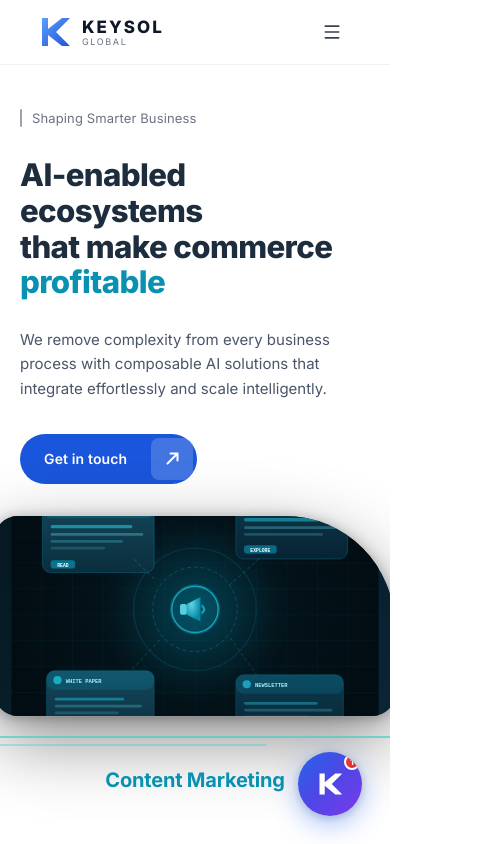
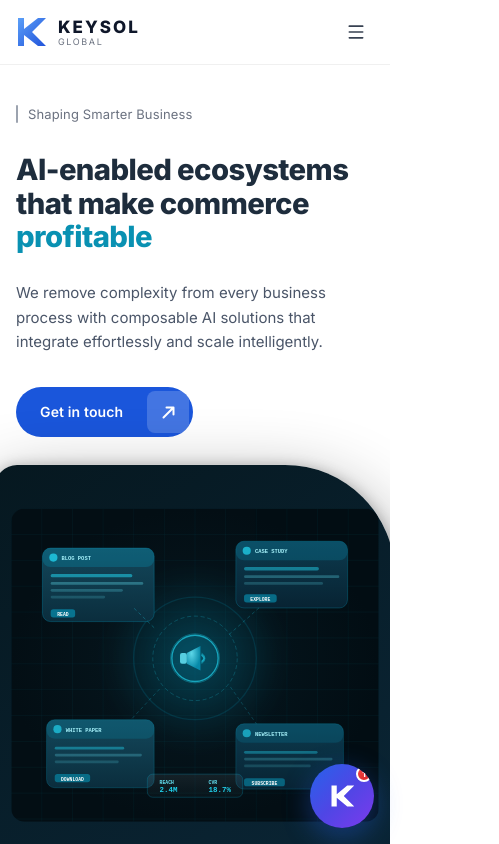
Before and after one commit to terminatorsentinel/Keysol-Global, a Next.js app: page / in a window 390 px wide. Shown: the top 844 px of the page, 499 px wide, since content can reach past the window. Built offline with nearby package versions, Linux system fonts and the light colour scheme.

Commit message:
feat: complete mobile optimisation — same desktop design, scaled perfectly for mobile

```diff
--- a/app/globals.css
+++ b/app/globals.css
@@ -97,7 +97,16 @@ body {
 }
 
 /* ─────────────────────────────────────────
+   GLOBAL: Prevent horizontal overflow
+───────────────────────────────────────── */
+html, body {
+  overflow-x: hidden;
+  max-width: 100vw;
+}
+
+/* ─────────────────────────────────────────
    MOBILE RESPONSIVE OVERRIDES (< 768px)
+   Goal: same desktop design, scaled to fit
 ───────────────────────────────────────── */
 
 /* Hero */
@@ -109,40 +118,44 @@ body {
 }
 
 @media (max-width: 768px) {
+
+  /* ── HERO ── */
+  .hero-outer-pad {
+    padding-left: 16px !important;
+    padding-right: 16px !important;
+  }
   .hero-grid {
     grid-template-columns: 1fr !important;
     min-height: auto !important;
-    padding-top: 24px !important;
-    padding-bottom: 40px !important;
-    gap: 32px !important;
+    padding-top: 20px !important;
+    padding-bottom: 36px !important;
+    gap: 28px !important;
   }
   .hero-text {
     max-width: 100% !important;
   }
   .hero-text h1 {
     white-space: normal !important;
-    font-size: clamp(1.9rem, 8vw, 2.6rem) !important;
+    font-size: clamp(1.8rem, 7.5vw, 2.4rem) !important;
   }
   .hero-text-animated {
     white-space: normal !important;
-    font-size: clamp(1.9rem, 8vw, 2.6rem) !important;
+    font-size: clamp(1.8rem, 7.5vw, 2.4rem) !important;
   }
   .hero-card-mobile {
     display: flex !important;
-    justify-content: center;
+    justify-content: center !important;
     padding-right: 0 !important;
   }
   .hero-card-mobile > div {
-    width: 280px !important;
-    height: 280px !important;
+    width: min(340px, 90vw) !important;
   }
-  /* Fix outer hero container padding */
-  .hero-outer-pad {
-    padding-left: 20px !important;
-    padding-right: 20px !important;
+  .hero-card-mobile > div > div:first-child {
+    width: min(340px, 90vw) !important;
+    height: min(340px, 90vw) !important;
   }
 
-  /* Blog cards */
+  /* ── BLOG / CTA SECTION ── */
   .blog-cards-grid {
     grid-template-columns: 1fr !important;
   }
@@ -151,23 +164,23 @@ body {
     gap: 16px !important;
   }
   .blog-section-padding {
-    padding: 60px 20px 48px !important;
+    padding: 52px 16px 40px !important;
   }
 
-  /* Newsletter */
+  /* ── NEWSLETTER ── */
   .newsletter-wrapper {
     flex-direction: column !important;
     min-height: auto !important;
   }
   .newsletter-left {
     flex: none !important;
-    min-height: 140px !important;
+    min-height: 120px !important;
     width: 100% !important;
   }
   .newsletter-right {
     flex: none !important;
     width: 100% !important;
-    padding: 40px 24px !important;
+    padding: 36px 20px !important;
   }
   .newsletter-form {
     flex-direction: column !important;
@@ -180,37 +193,136 @@ body {
   }
   .newsletter-form button {
     border-radius: 10px !important;
-    padding: 15px 24px !important;
+    padding: 14px 20px !important;
   }
 
-  /* Footer */
+  /* ── FOOTER ── */
   .footer-main-padding {
-    padding: 40px 20px 28px !important;
+    padding: 36px 16px 24px !important;
   }
   .footer-grid {
     grid-template-columns: 1fr 1fr !important;
-    gap: 32px 20px !important;
+    gap: 28px 16px !important;
   }
   .footer-col-logo {
     grid-column: 1 / -1 !important;
   }
   .footer-bottom-bar {
     flex-direction: column !important;
-    gap: 12px !important;
+    gap: 10px !important;
     align-items: flex-start !important;
-    padding: 16px 20px !important;
+    padding: 14px 16px !important;
   }
   .footer-bottom-links {
     flex-wrap: wrap !important;
-    gap: 8px !important;
-  }
-  .footer-bottom-links span[style*="margin: 0 10px"] {
-    margin: 0 6px !important;
+    gap: 6px !important;
   }
 
-  /* General section padding */
+  /* ── STATS SECTION ── */
+  .stats-content-grid {
+    grid-template-columns: 1fr !important;
+    gap: 40px !important;
+  }
+  .stats-cards-grid {
+    grid-template-columns: 1fr 1fr !important;
+    gap: 14px !important;
+  }
+  .stats-section-pad {
+    padding: 64px 16px !important;
+  }
+  .stat-card-inner {
+    padding: 28px 20px !important;
+  }
+  .stat-number {
+    font-size: 36px !important;
+  }
+
+  /* ── PROCESS SECTION ── */
+  .process-steps-grid {
+    grid-template-columns: 1fr 1fr !important;
+    gap: 16px !important;
+  }
+  .process-section-pad {
+    padding: 64px 16px !important;
+  }
+  .process-step-pad {
+    padding: 28px 20px !important;
+  }
+  .process-connector-line {
+    display: none !important;
+  }
+
+  /* ── WHO WE SERVE ── */
+  .who-serve-section-pad {
+    padding: 64px 16px !important;
+  }
+  .who-serve-grid {
+    grid-template-columns: 1fr !important;
+    gap: 16px !important;
+  }
+
+  /* ── TESTIMONIALS ── */
+  .testimonials-card-grid {
+    grid-template-columns: 1fr !important;
+  }
+  .testimonials-photo-panel {
+    display: none !important;
+  }
+  .testimonials-text-pad {
+    padding: 36px 24px !important;
+  }
+  .testimonials-section-pad {
+    padding: 0 16px !important;
+  }
+
+  /* ── TRUST LOGOS ── */
+  .trust-logos-pad {
+    padding: 40px 16px !important;
+  }
+  .trust-logos-grid {
+    flex-wrap: wrap !important;
+    gap: 20px 24px !important;
+    justify-content: center !important;
+  }
+
+  /* ── INDUSTRIES GRID ── */
+  .industries-grid {
+    grid-template-columns: 1fr 1fr !important;
+    gap: 12px !important;
+  }
+
+  /* ── SERVICES GRID ── */
+  .services-grid {
+    grid-template-columns: 1fr !important;
+  }
+
+  /* ── SOLUTIONS SHOWCASE ── */
+  .solutions-tabs {
+    overflow-x: auto !important;
+    -webkit-overflow-scrolling: touch !important;
+    scrollbar-width: none !important;
+  }
+  .solutions-tabs::-webkit-scrollbar {
+    display: none !important;
+  }
+
+  /* ── CHATBOT ── */
+  .keysol-chatbot-window {
+    width: calc(100vw - 32px) !important;
+    height: 70vh !important;
+    bottom: 80px !important;
+    right: 16px !important;
+    left: 16px !important;
+    border-radius: 20px !important;
+  }
+  .keysol-chatbot-trigger {
+    bottom: 16px !important;
+    right: 16px !important;
+  }
+
+  /* ── GENERAL ── */
   .section-mobile-pad {
-    padding-left: 20px !important;
-    padding-right: 20px !important;
+    padding-left: 16px !important;
+    padding-right: 16px !important;
   }
 }
--- a/components/layout/keysol-chatbot.tsx
+++ b/components/layout/keysol-chatbot.tsx
@@ -757,7 +757,7 @@ export function KeySolChatbot() {
   return (
     <>
       {/* ── FAB Button ───────────────────────────────────────────── */}
-      <div style={{ position: "fixed", bottom: 28, right: 28, zIndex: 9999 }}>
+      <div className="keysol-chatbot-trigger" style={{ position: "fixed", bottom: 28, right: 28, zIndex: 9999 }}>
         <AnimatePresence>
           {!isOpen && (
             <motion.div
@@ -869,6 +869,7 @@ export function KeySolChatbot() {
             animate={{ opacity: 1, scale: 1, y: 0 }}
             exit={{ opacity: 0, scale: 0.88, y: 24 }}
             transition={{ type: "spring", stiffness: 340, damping: 28 }}
+            className="keysol-chatbot-window"
             style={{
               position: "fixed", bottom: 28, right: 28,
               width: 420, height: 660,
--- a/components/layout/navbar.tsx
+++ b/components/layout/navbar.tsx
@@ -44,7 +44,7 @@ export function Navbar() {
         isScrolled ? "shadow-[0_1px_0_0_#e5e7eb]" : "border-b border-[#f0f0f0]"
       )}
     >
-      <div style={{ maxWidth: 1440, margin: "0 auto", padding: "0 40px" }}>
+      <div style={{ maxWidth: 1440, margin: "0 auto", padding: "0 40px" }} className="section-mobile-pad">
         <nav className="flex items-center justify-between" style={{ height: 64 }}>
 
           <Link href="/" className="flex items-center gap-2.5 flex-shrink-0">
@@ -276,18 +276,37 @@ export function Navbar() {
             exit={{ opacity: 0, height: 0 }}
             className="lg:hidden bg-white border-t border-gray-100 overflow-hidden"
           >
-            <div style={{ padding: "8px 24px" }}>
+            <div style={{ padding: "8px 16px 16px" }}>
               {navItems.map((item) => (
                 <Link
                   key={item.name}
                   href={item.href}
-                  className="flex items-center px-3 py-3 text-[#374151] text-sm font-medium hover:bg-[#F0F7FF] hover:text-[#1A56DB] rounded-lg transition-colors"
+                  className="flex items-center px-3 py-3.5 text-[#374151] text-sm font-medium hover:bg-[#F0F7FF] hover:text-[#1A56DB] rounded-lg transition-colors"
                   onClick={() => setIsMobileMenuOpen(false)}
                 >
                   {item.name}
                   {item.hasDropdown && <ChevronDown className="w-3.5 h-3.5 ml-1 text-[#9CA3AF]" />}
                 </Link>
               ))}
+              <div style={{ borderTop: "1px solid #F1F5F9", marginTop: 8, paddingTop: 12 }}>
+                <Link
+                  href="/consultation/"
+                  onClick={() => setIsMobileMenuOpen(false)}
+                  style={{
+                    display: "block",
+                    background: "#2563EB",
+                    color: "white",
+                    borderRadius: 10,
+                    padding: "13px 20px",
+                    fontSize: 14,
+                    fontWeight: 600,
+                    textDecoration: "none",
+                    textAlign: "center",
+                  }}
+                >
+                  Book Free Consultation
+                </Link>
+              </div>
             </div>
           </motion.div>
         )}
--- a/components/sections/process-section.tsx
+++ b/components/sections/process-section.tsx
@@ -83,7 +83,7 @@ export function ProcessSection() {
   const [hoveredIndex, setHoveredIndex] = useState<number | null>(null);
 
   return (
-    <section ref={ref} style={{
+    <section ref={ref} className="process-section-pad" style={{
       width: "100%",
       background: "linear-gradient(180deg, #ffffff 0%, #f8fafc 50%, #ffffff 100%)",
       padding: "120px 0",
@@ -160,10 +160,11 @@ export function ProcessSection() {
         </div>
 
         {/* Steps grid */}
-        <div style={{ display: "grid", gridTemplateColumns: "repeat(4, 1fr)", gap: 24, position: "relative" }}>
+        <div className="process-steps-grid" style={{ display: "grid", gridTemplateColumns: "repeat(4, 1fr)", gap: 24, position: "relative" }}>
 
           {/* Connecting line */}
           <motion.div
+            className="process-connector-line"
             initial={{ scaleX: 0 }}
             animate={inView ? { scaleX: 1 } : {}}
             transition={{ duration: 1.2, delay: 0.5, ease: "easeInOut" }}
@@ -182,6 +183,7 @@ export function ProcessSection() {
           {steps.map((step, i) => (
             <motion.div
               key={i}
+              className="process-step-pad"
               initial={{ y: 50 }}
               animate={inView ? { y: 0 } : {}}
               transition={{ duration: 0.7, delay: 0.2 + i * 0.12, type: "spring", stiffness: 90 }}
--- a/components/sections/stats-section.tsx
+++ b/components/sections/stats-section.tsx
@@ -289,7 +289,7 @@ export function StatsSection() {
   ];
 
   return (
-    <section ref={ref} style={{
+    <section ref={ref} className="stats-section-pad" style={{
       width: "100%",
       background: "linear-gradient(180deg, #fafafa 0%, #f8fafc 50%, #fafafa 100%)",
       padding: "120px 0",
@@ -315,7 +315,7 @@ export function StatsSection() {
       />
 
       <div style={{ maxWidth: 1200, margin: "0 auto", padding: "0 48px", position: "relative", zIndex: 10 }}>
-        <div style={{ display: "grid", gridTemplateColumns: "1fr 1fr", gap: 100, alignItems: "center" }}>
+        <div className="stats-content-grid" style={{ display: "grid", gridTemplateColumns: "1fr 1fr", gap: 100, alignItems: "center" }}>
 
           {/* Left — Content */}
           <div>
@@ -451,7 +451,7 @@ export function StatsSection() {
           </div>
 
           {/* Right — Stats Grid */}
-          <div style={{ display: "grid", gridTemplateColumns: "repeat(2, 1fr)", gap: 24 }}>
+          <div className="stats-cards-grid" style={{ display: "grid", gridTemplateColumns: "repeat(2, 1fr)", gap: 24 }}>
             {stats.map((stat, i) => (
               <StatCard
                 key={i}
```
Also changed, not shown: components/sections/testimonials.tsx (+4 -3 lines), lib/useIsMobile.ts (added, +16 -0 lines).
